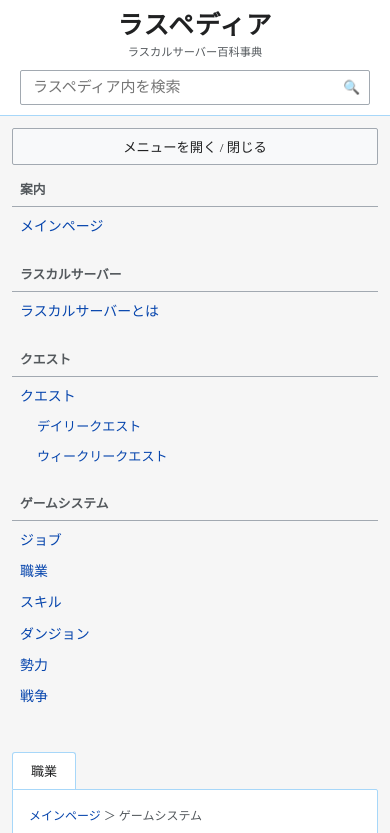
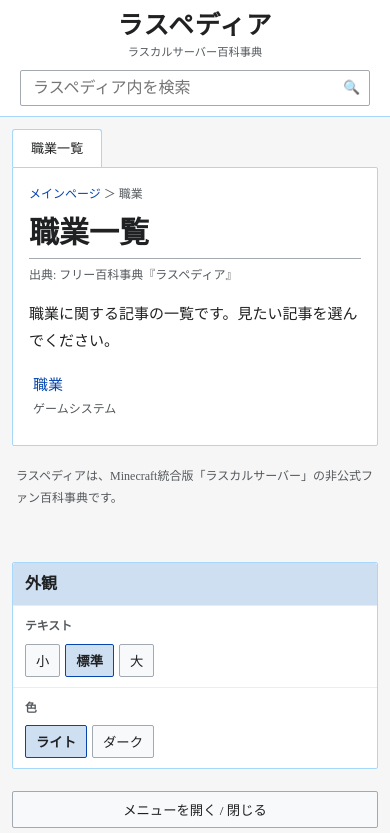
Before and after one commit to PlsJoin/raspedia_by_doldo, a plain HTML site: page index.html in a window 390 px wide. Both pictures are taken after a click on the element "職業". Shown: the top 833 px of the page. Drawn offline with Linux system fonts and the light colour scheme.

Commit message:
Mobile layout (menu at bottom) and list pages for quest/occupation/skill

```diff
--- a/index.html
+++ b/index.html
@@ -518,6 +518,39 @@ footer {
         grid-template-columns: 1fr;
     }
 }
+
+/* スマホ対応: メニューは下に回し、タップしやすくする */
+@media (max-width: 1000px) {
+    .content-wrap {
+        order: 1;
+        width: 100%;
+    }
+
+    .appearance {
+        order: 2;
+    }
+
+    .sidebar {
+        order: 3;
+        width: 100%;
+    }
+
+    .portlet a {
+        padding: 10px 8px;
+    }
+
+    .search-box input {
+        font-size: 16px;
+    }
+
+    .toc {
+        display: block;
+    }
+
+    main {
+        min-height: 0;
+    }
+}
 </style>
 </head>
 <body>
@@ -562,7 +595,7 @@ footer {
 
         <div class="portlet">
             <h3>クエスト</h3>
-            <a onclick="showArticle('クエスト')">クエスト</a>
+            <a onclick="showList('quest')">クエスト</a>
             <a class="sub-link" onclick="showArticle('デイリークエスト')">デイリークエスト</a>
             <a class="sub-link" onclick="showArticle('ウィークリークエスト')">ウィークリークエスト</a>
         </div>
@@ -570,8 +603,8 @@ footer {
         <div class="portlet">
             <h3>ゲームシステム</h3>
             <a onclick="showArticle('ジョブ')">ジョブ</a>
-            <a onclick="showArticle('職業')">職業</a>
-            <a onclick="showArticle('スキル')">スキル</a>
+            <a onclick="showList('occupation')">職業</a>
+            <a onclick="showList('skill')">スキル</a>
             <a onclick="showArticle('ダンジョン')">ダンジョン</a>
             <a onclick="showArticle('勢力')">勢力</a>
             <a onclick="showArticle('戦争')">戦争</a>
@@ -724,6 +757,7 @@ function showHome() {
 
         <h2>クエスト</h2>
         <div class="category-grid">
+            <div class="category" onclick="showList('quest')">クエスト一覧</div>
             <div class="category" onclick="showArticle('デイリークエスト')">デイリークエスト</div>
             <div class="category" onclick="showArticle('ウィークリークエスト')">ウィークリークエスト</div>
         </div>
@@ -731,8 +765,8 @@ function showHome() {
         <h2>ゲームシステム</h2>
         <div class="category-grid">
             <div class="category" onclick="showArticle('ジョブ')">ジョブ</div>
-            <div class="category" onclick="showArticle('職業')">職業</div>
-            <div class="category" onclick="showArticle('スキル')">スキル</div>
+            <div class="category" onclick="showList('occupation')">職業</div>
+            <div class="category" onclick="showList('skill')">スキル</div>
             <div class="category" onclick="showArticle('ダンジョン')">ダンジョン</div>
             <div class="category" onclick="showArticle('勢力')">勢力</div>
             <div class="category" onclick="showArticle('戦争')">戦争</div>
@@ -854,6 +888,39 @@ function scrollToId(id) {
     }
 }
 
+function showList(key) {
+    const titles = {
+        quest: "クエスト",
+        occupation: "職業",
+        skill: "スキル"
+    };
+    const title = titles[key] || "一覧";
+    const list = (window.LaspediaData || {})[key] || [];
+
+    searchInput.value = "";
+    setTab(title + "一覧");
+
+    content.innerHTML = `
+        <div class="breadcrumb">
+            <a onclick="showHome()">メインページ</a>
+            ＞ ${escapeHtml(title)}
+        </div>
+
+        <h1>${escapeHtml(title)}一覧</h1>
+
+        <div class="tagline">
+            出典: フリー百科事典『ラスペディア』
+        </div>
+
+        <p>${escapeHtml(title)}に関する記事の一覧です。見たい記事を選んでください。</p>
+
+        <div id="articleList"></div>
+    `;
+
+    renderArticles(list);
+    window.scrollTo(0, 0);
+}
+
 function searchArticles() {
     const keyword = searchInput.value.trim().toLowerCase();
 
```
